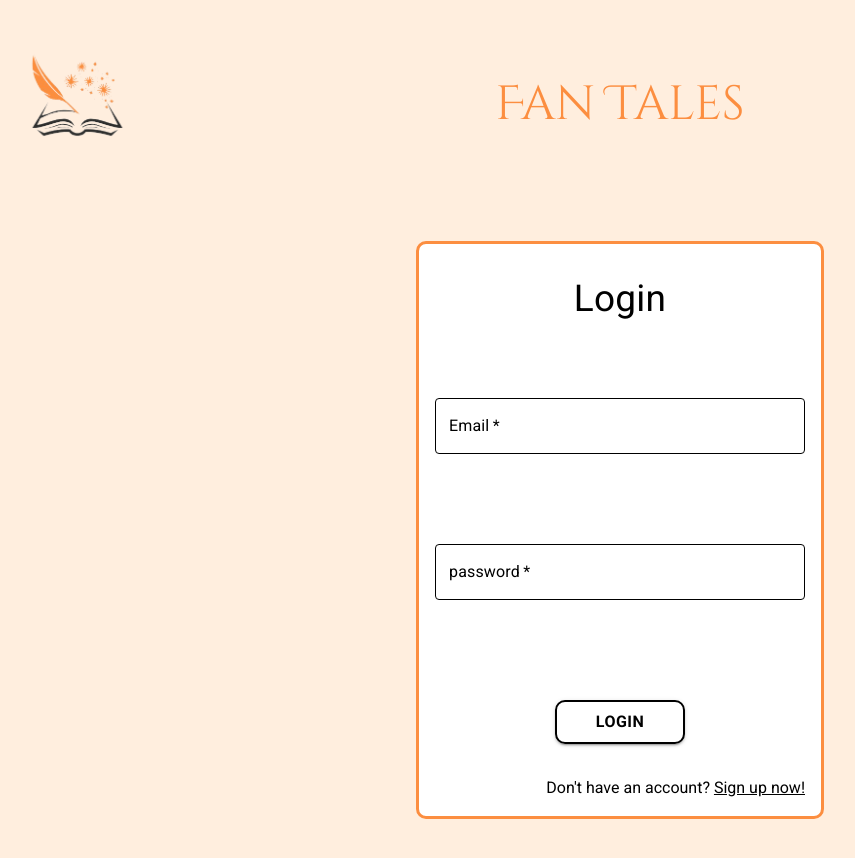
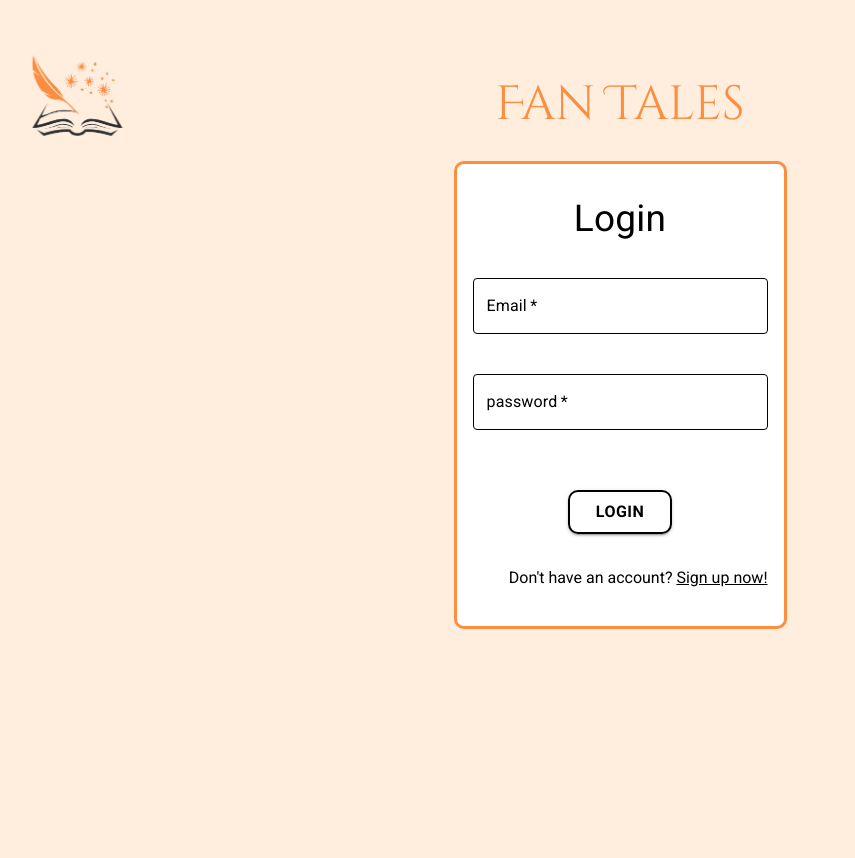
Before and after one commit to RyanChehab/frontend, a React (Create React App) app: page / in a window 1280 px wide. Shown: the top 858 px of the page, without its empty margins (20-875 px from the left). After the commit the page ends 800 px from the top, so only its background shows below. Built offline with nearby package versions, Linux system fonts and the light colour scheme.

Commit message:
jsx <=> fixed margins according to ratio

```diff
--- a/src/App.js
+++ b/src/App.js
@@ -1,7 +1,7 @@
-import SignupForm from './components/login';
+import Login from "./components/login";
 function App() {
   return (
-    <SignupForm />
+    <Login />
   );
 }
 
--- a/src/components/login/index.jsx
+++ b/src/components/login/index.jsx
@@ -19,9 +19,9 @@ const Login = () => {
             border: '3px solid #FC8E40',
             borderRadius: '10px',
             padding: '16px',
-            width: '370px',
-            height: '540px',
-            margin: '5rem auto',
+            width: '295px',
+            height: '430px',
+            margin: '0 auto',
             background: '#FFF',
         }}
         >
@@ -50,7 +50,7 @@ const Login = () => {
 
           sx={{
             fontFamily: 'Roboto, sans-serif',
-            marginTop: '60px',
+            marginTop: '20px',
             display: 'block',
             fontFamily: 'Roboto, sans-serif',
 
@@ -87,7 +87,7 @@ const Login = () => {
 
                 sx={{
                     fontFamily: 'Roboto, sans-serif',
-                    marginTop: '90px',
+                    marginTop: '40px',
                     display: 'block',
                     fontFamily: 'Roboto, sans-serif',
 
@@ -120,7 +120,7 @@ const Login = () => {
         sx={{
             width: '35%',
             borderRadius: '10px',
-            margin: '100px auto 0px auto',
+            margin: '60px auto 0px auto',
             display: 'block',
             padding: '15',
             fontFamily: 'Roboto, sans-serif',
@@ -142,5 +142,4 @@ const Login = () => {
     );
 };
 
-export default Login
-;
+export default Login;
```
